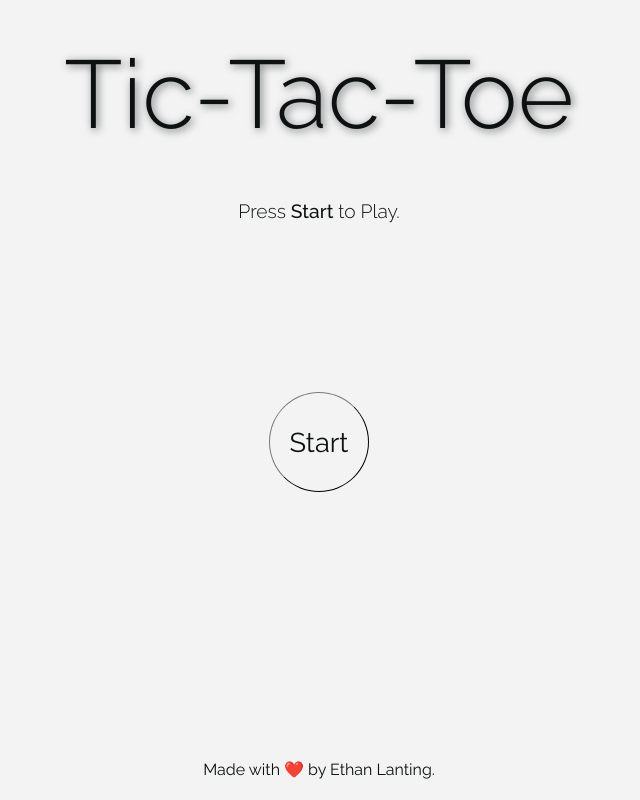
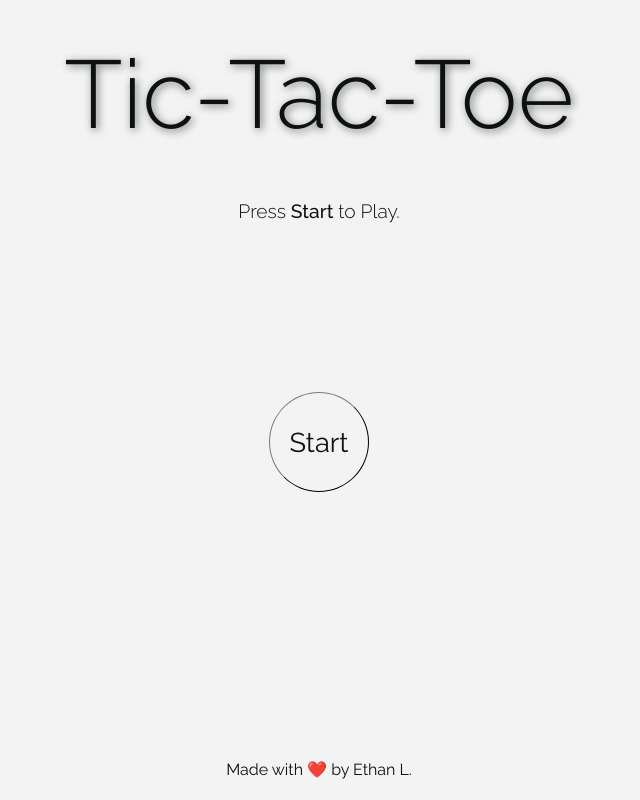
Before and after one commit to EthanL06/Minimalist-Tic-Tac-Toe, a website: page index.html in a window 1280 px wide. Shown: the whole page, without its empty margins (321-961 px from the left). Drawn offline with nearby package versions, Linux system fonts and the light colour scheme.

Commit message:
Updated footer

```diff
--- a/index.html
+++ b/index.html
@@ -54,7 +54,7 @@
   </div>
 
   <footer class="noselect">
-    <p>Made with ❤️ by Ethan Lanting.</p>
+    <p>Made with ❤️ by Ethan L.</p>
   </footer>
 
 
```
